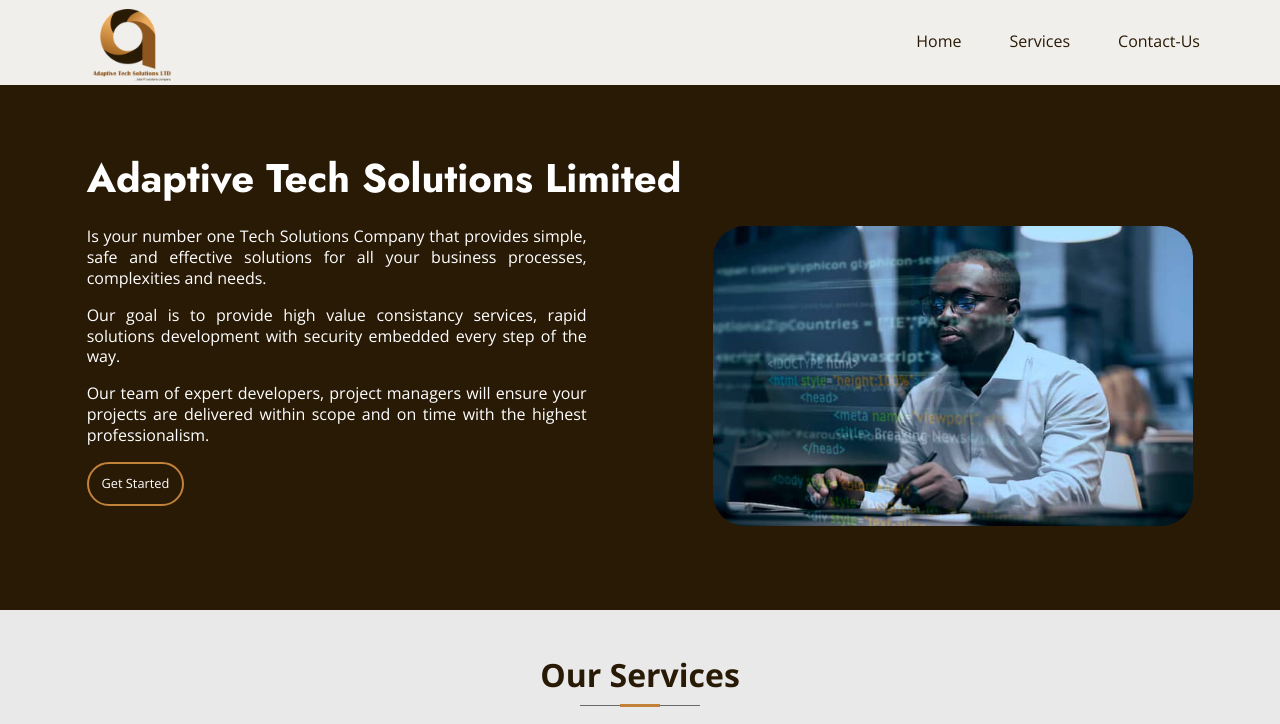
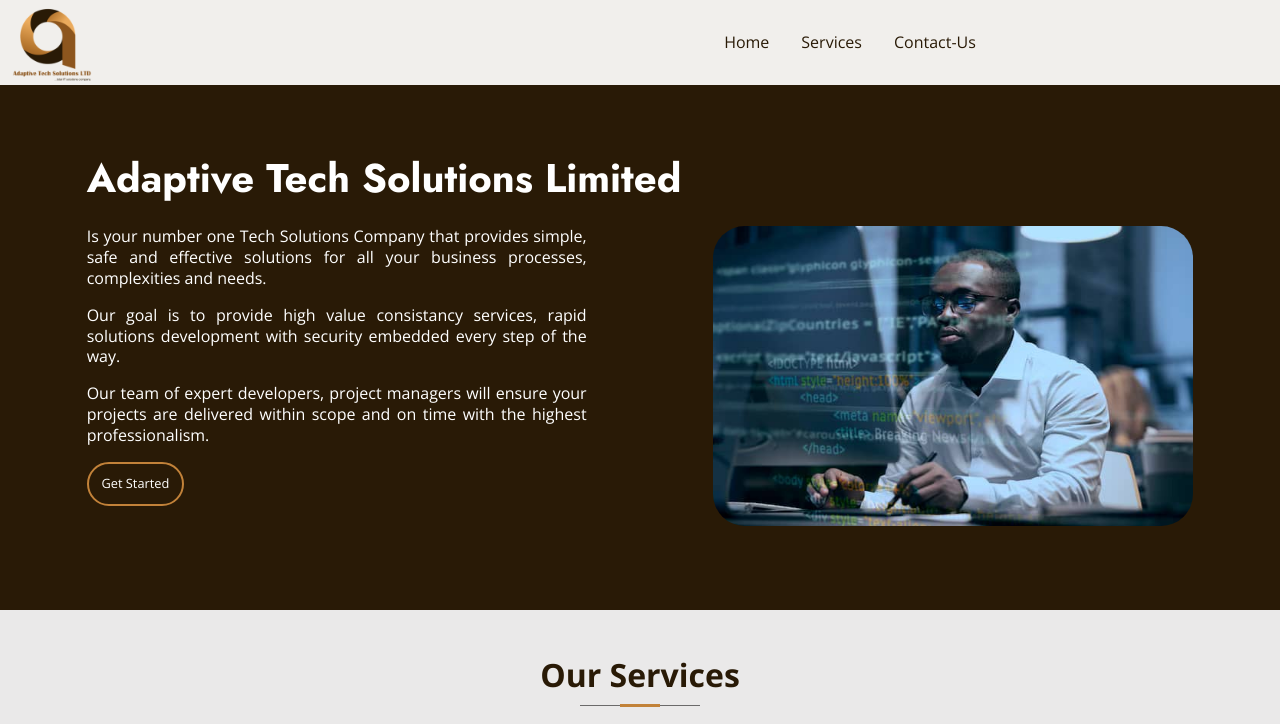
Before and after one commit to israelsandra/Atsl_website_WithHTML, a plain HTML site: page index.html in a window 1280 px wide. Shown: the top 724 px of the page. Drawn offline with nearby package versions, Linux system fonts and the light colour scheme; a web font is replaced by a local one.

Commit message:
refacture codes

```diff
--- a/css/style.css
+++ b/css/style.css
@@ -66,14 +66,15 @@ body{
     padding: 8rem 0 5rem 0;
 }
 header{
-    padding-left: 5rem;
+    /* padding-right: 8rem; */
+    /* margin-right: 10rem; */
     top: 0;
     width: 100%;
     background: rgb(241, 239, 236);
     position: fixed;
     display: flex;
-    justify-content: space-between;
-    /* gap: 45rem; */
+    /* justify-content: space-between; */
+    gap: 20rem;
     z-index: 2;
 }
 .logo{
@@ -81,15 +82,13 @@ header{
     width: 100px;
     height: 80px;
 }
-.nav-box{
-    display: flex;
-}
 nav{
     display: flex;
-    gap: 3rem;
+    gap: 2rem;
+    margin-left: auto;
+    margin-right: auto;
+    align-items: center;
     font-size: 1rem;
-    margin: 2rem 5rem 0 0;
-    padding: 0 5rem 0 0;
 }
 nav a{
     color: var(--primary-color);
--- a/index.html
+++ b/index.html
@@ -43,28 +43,18 @@
 <body>
     <header class="header" >
 
-        <img src="./images/ADPT LOGO.png"  class="logo">
-        <div class="nav-box">
-            <nav>
-                <a href="#home">Home</a>
-                <a href="#services">Services</a>
-                <a href="#contact">Contact-Us</a>
-            </nav>
-            <!-- <p><i class="ri-menu-3-line menu"></i></p> -->
-        </div>
+        <img src="./images/ADPT_LOGO.png"  class="logo">
+        <nav>
+            <a href="#home">Home</a>
+            <a href="#services">Services</a>
+            <a href="#contact">Contact-Us</a>
+        </nav>
 
 
     </header>
 
     <!-- body  -->
     <section class="body" id="home">
-        <!-- <div class="slidebox">
-            <ul>
-                <li><a href="#home">Home</a></li>
-                <li><a href="#services">Services</a></li>
-                <li><a href="#contact">Contact-Us</a></li>
-            </ul>
-        </div> -->
 
         <div class="text-box">
             <b>Adaptive Tech Solutions Limited</b>
```
Also changed, not shown: images/ADPT_LOGO.png (renamed from images/ADPT LOGO.png).
